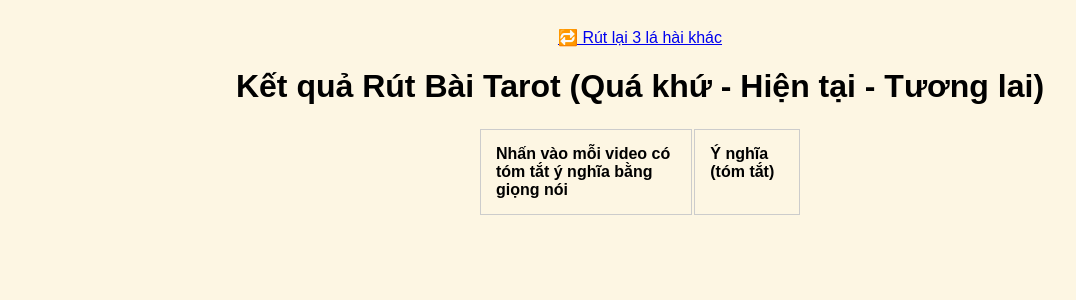
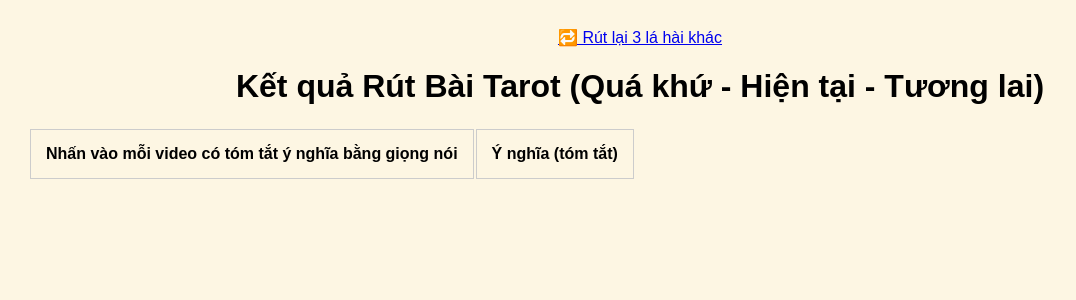
Before and after one commit to tranthiphuong2907/my-flask-web, a Flask app: template templates/result.html in a window 1280 px wide. Shown: the top 300 px of the page, without its empty margins (0-1076 px from the left). Run offline with Flask 3, Linux system fonts and the light colour scheme; the template is opened without the code that fills it, so the values that code supplies are empty.

Commit message:
Add files via upload

```diff
--- a/templates/result.html
+++ b/templates/result.html
@@ -12,10 +12,7 @@
             padding: 20px;
         }
 
-        .center {
-		margin-left: 450px;
-		margin-right: 450px;
-		}
+
 
         th, td {
             border: 1px solid #ccc;
@@ -40,7 +37,7 @@
 <body>
     <h1>Kết quả Rút Bài Tarot (Quá khứ - Hiện tại - Tương lai)</h1>
 
-    <table class="center">
+    <table>
         <tr>
 			<th>Nhấn vào mỗi video có tóm tắt ý nghĩa bằng giọng nói</th>
             <th>Ý nghĩa (tóm tắt)</th>
```
